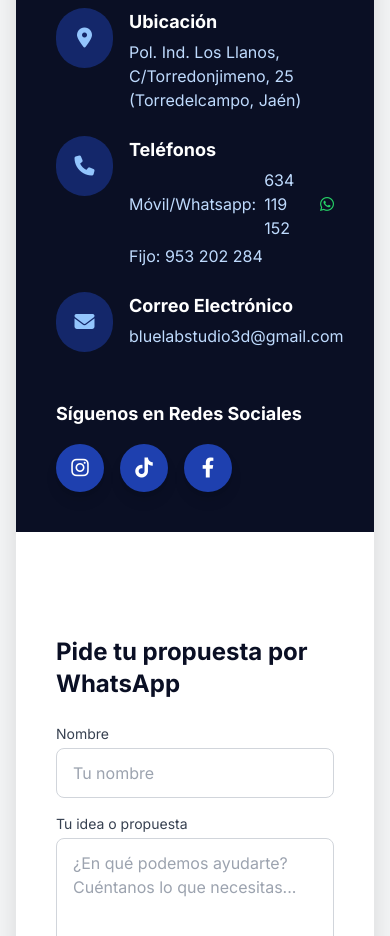
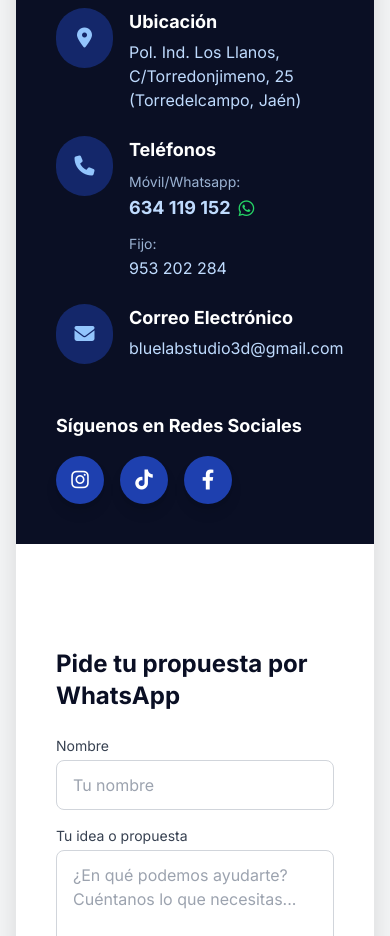
Before and after one commit to frankpancorbo/bluelab, a plain HTML site: page sobrenosotros.html in a window 390 px wide. Shown: the part 2200-3136 px from the top of the page. Drawn offline with nearby package versions, Linux system fonts and the light colour scheme.

Commit message:
Revise contact section for mobile optimization
Updated contact section for mobile responsiveness and improved layout.

```diff
--- a/sobrenosotros.html
+++ b/sobrenosotros.html
@@ -160,7 +160,7 @@
             </div>
         </section>
 
-        <!-- Sección 2: Contacto (Duplicada de Index) -->
+        <!-- Sección 2: Contacto (Corregido para Móvil) -->
         <section id="contacto" class="py-24 bg-gray-50 relative border-t border-gray-100">
             <div class="max-w-7xl mx-auto px-4 sm:px-6 lg:px-8">
                 <div class="grid grid-cols-1 lg:grid-cols-2 gap-16 bg-white rounded-3xl shadow-2xl overflow-hidden fade-in">
@@ -187,12 +187,18 @@
                                         <i class="fa-solid fa-phone text-xl fa-fw"></i>
                                     </div>
                                     <div>
-                                        <h4 class="font-bold text-lg mb-1">Teléfonos</h4>
-                                        <p class="text-blue-200 mb-1 flex items-center gap-2">
-                                            Móvil/Whatsapp: <a href="https://wa.me/34634119152" class="hover:text-white transition">634 119 152</a>
-                                            <i class="fa-brands fa-whatsapp text-[#25D366]"></i>
-                                        </p>
-                                        <p class="text-blue-200">Fijo: <a href="tel:+34953202284" class="hover:text-white transition">953 202 284</a></p>
+                                        <h4 class="font-bold text-lg mb-2">Teléfonos</h4>
+                                        <div class="text-blue-200 mb-3">
+                                            <span class="block text-sm opacity-80 mb-0.5">Móvil/Whatsapp:</span>
+                                            <span class="flex items-center gap-2 text-lg font-bold">
+                                                <a href="https://wa.me/34634119152" class="hover:text-white transition">634 119 152</a>
+                                                <i class="fa-brands fa-whatsapp text-[#25D366]"></i>
+                                            </span>
+                                        </div>
+                                        <div class="text-blue-200">
+                                            <span class="block text-sm opacity-80 mb-0.5">Fijo:</span>
+                                            <a href="tel:+34953202284" class="hover:text-white transition font-medium">953 202 284</a>
+                                        </div>
                                     </div>
                                 </div>
 
```
